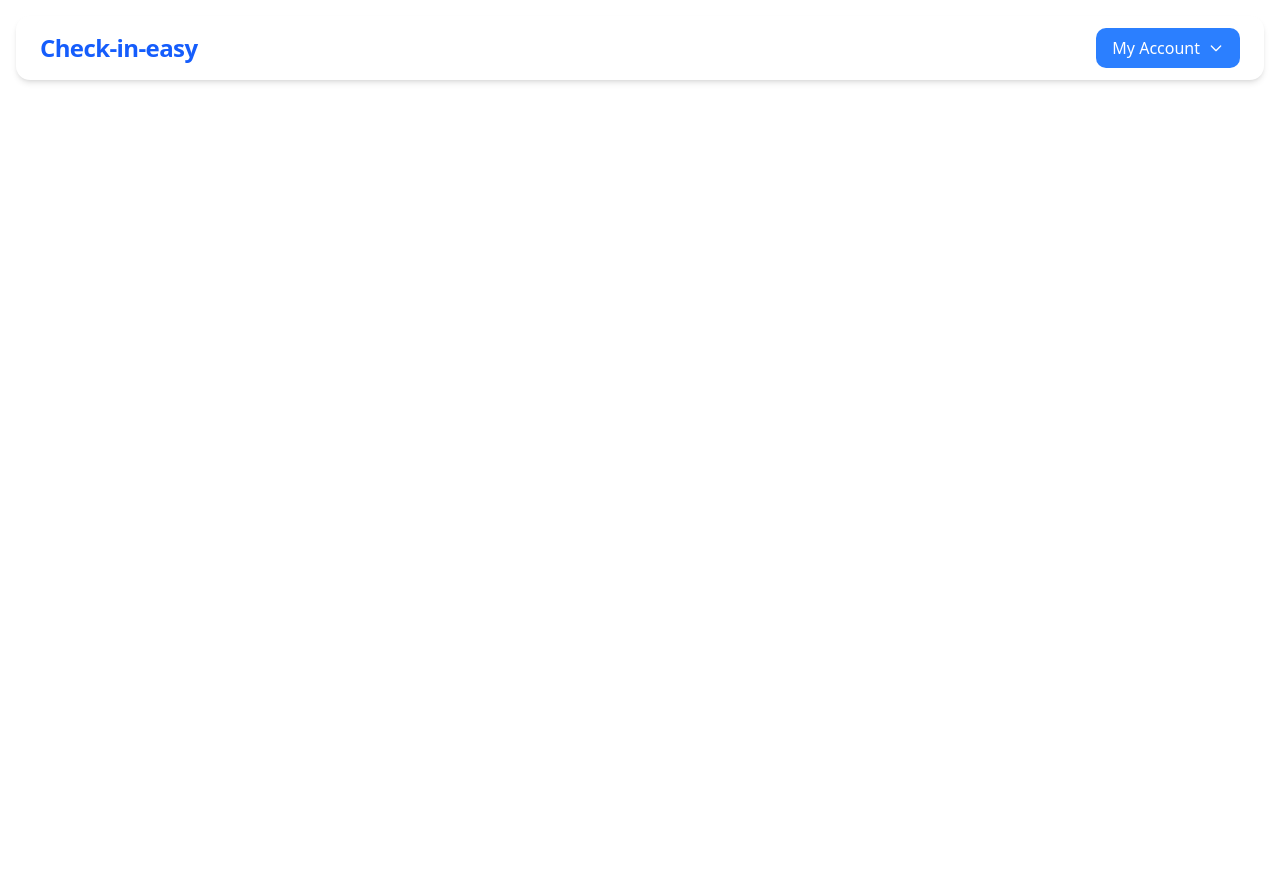
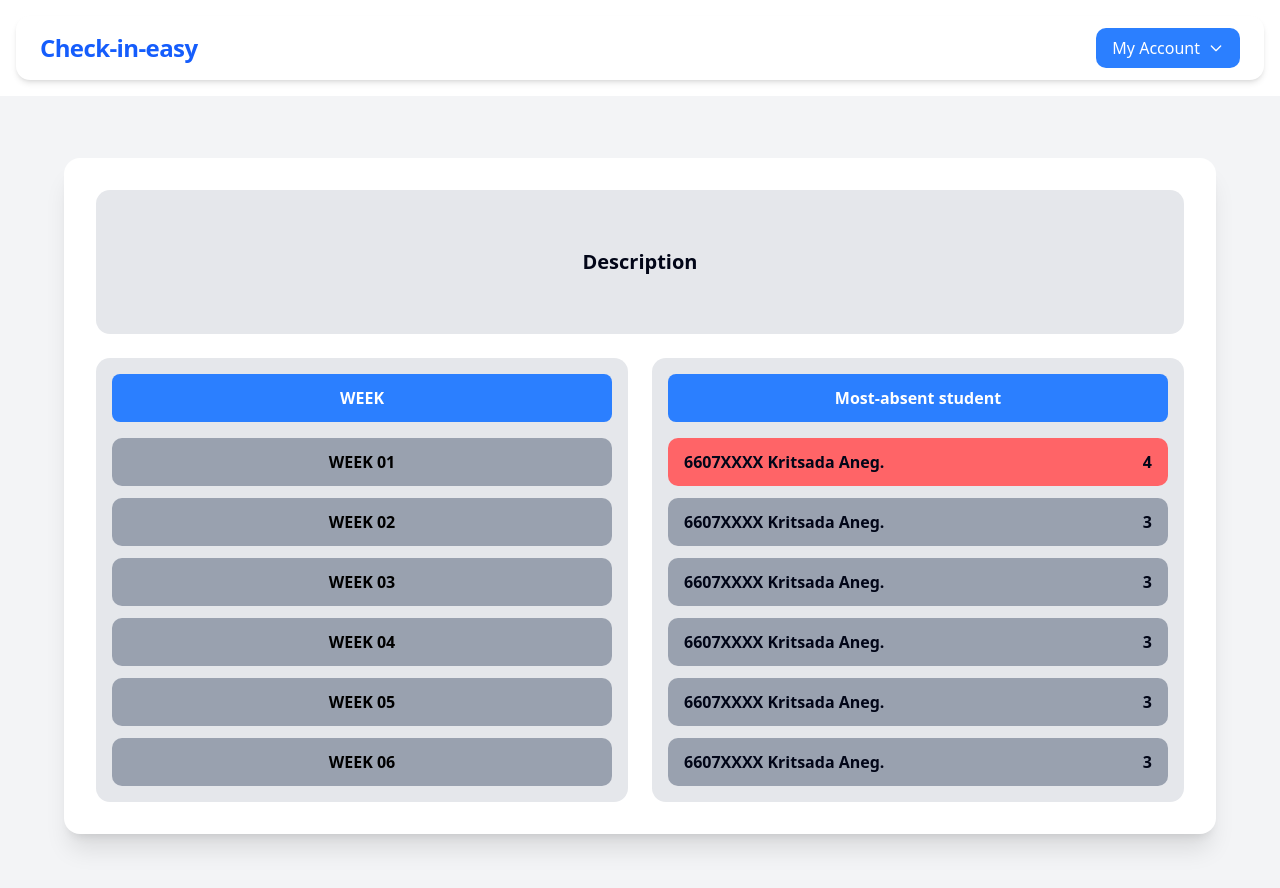
Before and after one commit to ayyaya21/check-in-easy, a SvelteKit app: page /professor/06016401 in a window 1280 px wide. Shown: the top 888 px of the page. Before the commit the page ends 800 px from the top, so only its background shows below. Built offline with nearby package versions, Linux system fonts and the light colour scheme.

Commit message:
course and section
frondend page course and section

```diff
--- a/src/routes/professor/06016401/+page.svelte
+++ b/src/routes/professor/06016401/+page.svelte
@@ -0,0 +1,52 @@
+<script>
+  const weeks = ["WEEK 01", "WEEK 02", "WEEK 03", "WEEK 04", "WEEK 05", "WEEK 06", "WEEK 07", "WEEK 08", "WEEK 09", "WEEK 10"];
+  const students = [
+    { id: "6607XXXX Kritsada Aneg.", count: 4 },
+    { id: "6607XXXX Kritsada Aneg.", count: 3 },
+    { id: "6607XXXX Kritsada Aneg.", count: 3 },
+    { id: "6607XXXX Kritsada Aneg.", count: 3 },
+    { id: "6607XXXX Kritsada Aneg.", count: 3 },
+    { id: "6607XXXX Kritsada Aneg.", count: 3 },
+  ];
+</script>
+
+<div class="min-h-screen bg-gray-100 flex justify-center items-center p-2">
+  <div class="grid grid-cols-2 bg-white rounded-2xl shadow-xl w-full max-w-6xl p-8 gap-6">
+    <div class="col-span-2 bg-gray-200 rounded-xl h-36 flex justify-center items-center">
+      <h1 class="text-xl font-semibold">Description</h1>
+    </div>
+
+    <div class="bg-gray-200 rounded-xl p-4 flex flex-col">
+      <h2 class="text-center text-white bg-blue-500 font-semibold py-3 rounded-md">
+        WEEK
+      </h2>
+      <div class="mt-4 space-y-3 h-64 overflow-y-auto flex-grow">
+        {#each weeks as week}
+        <a href="/professor/06016401/{week.toLowerCase().replace(' ', '-')}" class="block">
+          <div class="bg-gray-400 text-center text-black font-bold py-3 rounded-lg hover:bg-gray-500 transition-colors duration-200">
+            {week}
+          </div>
+        </a>
+        {/each}
+      </div>
+    </div>
+
+    <div class="bg-gray-200 rounded-xl p-4">
+      <h2 class="text-center text-white bg-blue-500 font-semibold py-3 rounded-md">
+        Most-absent student
+      </h2>
+      <div class="mt-4 space-y-3">
+        {#each students as student}
+        <div
+          class="flex justify-between items-center px-4 py-3 rounded-lg font-semibold"
+          class:bg-red-400={student.count === 4}
+          class:bg-gray-400={student.count !== 4}
+        >
+          <span>{student.id}</span>
+          <span>{student.count}</span>
+        </div>
+        {/each}
+      </div>
+    </div>
+  </div>
+</div>
--- a/src/routes/professor/06016402/+page.svelte
+++ b/src/routes/professor/06016402/+page.svelte
@@ -0,0 +1,53 @@
+<script>
+  const weeks = ["WEEK 01", "WEEK 02", "WEEK 03", "WEEK 04", "WEEK 05"];
+  const students = [
+    { id: "6607XXXX Kritsada Aneg.", count: 4 },
+    { id: "6607XXXX Kritsada Aneg.", count: 3 },
+    { id: "6607XXXX Kritsada Aneg.", count: 3 },
+    { id: "6607XXXX Kritsada Aneg.", count: 3 },
+    { id: "6607XXXX Kritsada Aneg.", count: 3 },
+    { id: "6607XXXX Kritsada Aneg.", count: 3 },
+  ];
+</script>
+
+<div class="min-h-screen bg-gray-100 flex justify-center items-center p-2">
+  <div class="grid grid-cols-2 bg-white rounded-2xl shadow-xl w-full max-w-6xl p-8 gap-6">
+    <!-- Description -->
+    <div class="col-span-2 bg-gray-200 rounded-xl h-24 flex justify-center items-center">
+      <h1 class="text-xl font-semibold">Description</h1>
+    </div>
+
+    <!-- WEEK column -->
+    <div class="bg-gray-200 rounded-xl p-4">
+      <h2 class="text-center text-white bg-blue-500 font-semibold py-3 rounded-md">
+        WEEK
+      </h2>
+      <div class="mt-4 space-y-3">
+        {#each weeks as week}
+        <div class="bg-gray-400 text-center text-black font-bold py-3 rounded-lg">
+          {week}
+        </div>
+        {/each}
+      </div>
+    </div>
+
+    <!-- Most-absent student column -->
+    <div class="bg-gray-200 rounded-xl p-4">
+      <h2 class="text-center text-white bg-blue-500 font-semibold py-3 rounded-md">
+        Most-absent student
+      </h2>
+      <div class="mt-4 space-y-3">
+        {#each students as student}
+        <div
+          class="flex justify-between items-center px-4 py-3 rounded-lg font-semibold"
+          class:bg-red-400={student.count === 4}
+          class:bg-gray-400={student.count !== 4}
+        >
+          <span>{student.id}</span>
+          <span>{student.count}</span>
+        </div>
+        {/each}
+      </div>
+    </div>
+  </div>
+</div>
--- a/src/routes/professor/06016411/+page.svelte
+++ b/src/routes/professor/06016411/+page.svelte
@@ -0,0 +1,53 @@
+<script>
+  const weeks = ["WEEK 01", "WEEK 02", "WEEK 03", "WEEK 04", "WEEK 05"];
+  const students = [
+    { id: "6607XXXX Kritsada Aneg.", count: 4 },
+    { id: "6607XXXX Kritsada Aneg.", count: 3 },
+    { id: "6607XXXX Kritsada Aneg.", count: 3 },
+    { id: "6607XXXX Kritsada Aneg.", count: 3 },
+    { id: "6607XXXX Kritsada Aneg.", count: 3 },
+    { id: "6607XXXX Kritsada Aneg.", count: 3 },
+  ];
+</script>
+
+<div class="min-h-screen bg-gray-100 flex justify-center items-center p-2">
+  <div class="grid grid-cols-2 bg-white rounded-2xl shadow-xl w-full max-w-6xl p-8 gap-6">
+    <!-- Description -->
+    <div class="col-span-2 bg-gray-200 rounded-xl h-24 flex justify-center items-center">
+      <h1 class="text-xl font-semibold">Description</h1>
+    </div>
+
+    <!-- WEEK column -->
+    <div class="bg-gray-200 rounded-xl p-4">
+      <h2 class="text-center text-white bg-blue-500 font-semibold py-3 rounded-md">
+        WEEK
+      </h2>
+      <div class="mt-4 space-y-3">
+        {#each weeks as week}
+        <div class="bg-gray-400 text-center text-black font-bold py-3 rounded-lg">
+          {week}
+        </div>
+        {/each}
+      </div>
+    </div>
+
+    <!-- Most-absent student column -->
+    <div class="bg-gray-200 rounded-xl p-4">
+      <h2 class="text-center text-white bg-blue-500 font-semibold py-3 rounded-md">
+        Most-absent student
+      </h2>
+      <div class="mt-4 space-y-3">
+        {#each students as student}
+        <div
+          class="flex justify-between items-center px-4 py-3 rounded-lg font-semibold"
+          class:bg-red-400={student.count === 4}
+          class:bg-gray-400={student.count !== 4}
+        >
+          <span>{student.id}</span>
+          <span>{student.count}</span>
+        </div>
+        {/each}
+      </div>
+    </div>
+  </div>
+</div>
--- a/src/routes/professor/06066303/+page.svelte
+++ b/src/routes/professor/06066303/+page.svelte
@@ -1,7 +1,53 @@
 <script>
-
+  const weeks = ["WEEK 01", "WEEK 02", "WEEK 03", "WEEK 04", "WEEK 05"];
+  const students = [
+    { id: "6607XXXX Kritsada Aneg.", count: 4 },
+    { id: "6607XXXX Kritsada Aneg.", count: 3 },
+    { id: "6607XXXX Kritsada Aneg.", count: 3 },
+    { id: "6607XXXX Kritsada Aneg.", count: 3 },
+    { id: "6607XXXX Kritsada Aneg.", count: 3 },
+    { id: "6607XXXX Kritsada Aneg.", count: 3 },
+  ];
 </script>
 
-<div>
+<div class="min-h-screen bg-gray-100 flex justify-center items-center p-2">
+  <div class="grid grid-cols-2 bg-white rounded-2xl shadow-xl w-full max-w-6xl p-8 gap-6">
+    <!-- Description -->
+    <div class="col-span-2 bg-gray-200 rounded-xl h-24 flex justify-center items-center">
+      <h1 class="text-xl font-semibold">Description</h1>
+    </div>
 
+    <!-- WEEK column -->
+    <div class="bg-gray-200 rounded-xl p-4">
+      <h2 class="text-center text-white bg-blue-500 font-semibold py-3 rounded-md">
+        WEEK
+      </h2>
+      <div class="mt-4 space-y-3">
+        {#each weeks as week}
+        <div class="bg-gray-400 text-center text-black font-bold py-3 rounded-lg">
+          {week}
+        </div>
+        {/each}
+      </div>
+    </div>
+
+    <!-- Most-absent student column -->
+    <div class="bg-gray-200 rounded-xl p-4">
+      <h2 class="text-center text-white bg-blue-500 font-semibold py-3 rounded-md">
+        Most-absent student
+      </h2>
+      <div class="mt-4 space-y-3">
+        {#each students as student}
+        <div
+          class="flex justify-between items-center px-4 py-3 rounded-lg font-semibold"
+          class:bg-red-400={student.count === 4}
+          class:bg-gray-400={student.count !== 4}
+        >
+          <span>{student.id}</span>
+          <span>{student.count}</span>
+        </div>
+        {/each}
+      </div>
+    </div>
+  </div>
 </div>
```
Also changed, not shown: src/routes/professor/06016401/week-01/+page.svelte (added).
